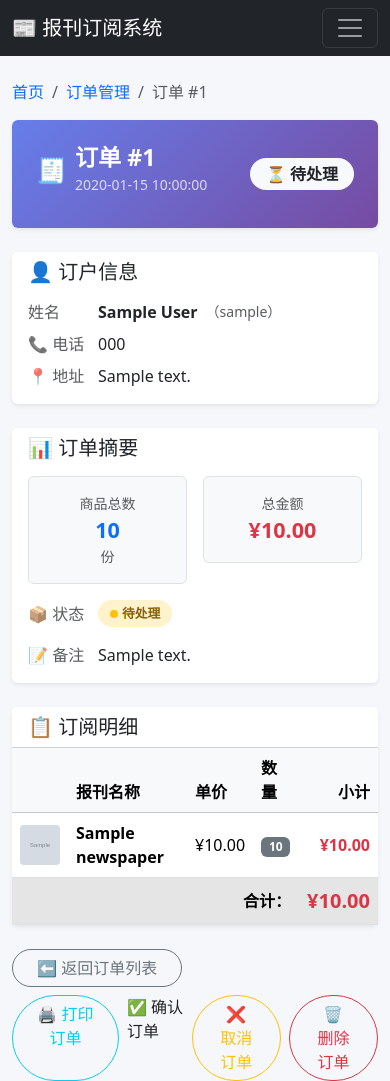
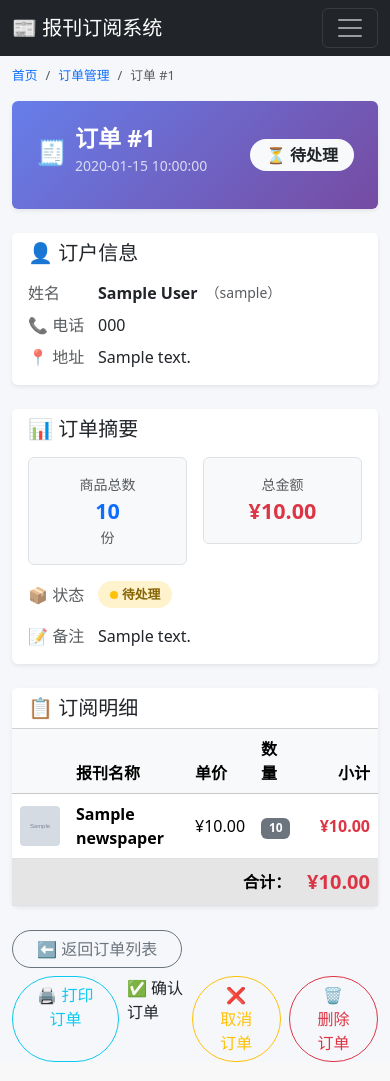
Before and after one commit to Caohuidong-oss/newspaper_system, a Flask app: page /order/detail/1 in a window 390 px wide. Run offline with Flask 2, Linux system fonts and the light colour scheme; the visitor is signed in with stand-in values (Sample User, id 1); tables that the repository leaves empty hold one stand-in row (values such as "Sample post"); grey boxes marked "Sample" are stand-in pictures; some libraries are stand-ins or nearby versions.

Commit message:
feat: 添加手机端自适应样式（响应式间距/字号/表格滚动）

```diff
--- a/templates/base.html
+++ b/templates/base.html
@@ -8,6 +8,29 @@
     <style>
         body { padding-top: 60px; background: #f5f7fa; }
         .container { margin-top: 20px; }
+
+        /* ========== 手机端优化 ========== */
+        @media (max-width: 576px) {
+            body { padding-top: 56px; }
+            .container { margin-top: 10px; padding-left: 12px; padding-right: 12px; }
+            h2 { font-size: 1.3rem; }
+            .card-body.p-5 { padding: 1.5rem !important; }
+            .display-5 { font-size: 1.6rem; }
+            .stat-card .stat-value { font-size: 1.3rem; }
+            .stat-card .stat-label { font-size: .7rem; }
+            .hero-emoji { display: none !important; }
+            /* 手机端表格横向滚动 */
+            .table-responsive-mobile { display: block; width: 100%; overflow-x: auto; -webkit-overflow-scrolling: touch; }
+            /* 按钮全宽 */
+            .btn-block-mobile { width: 100%; }
+            /* 面包屑减字号 */
+            .breadcrumb { font-size: .8rem; }
+            /* 订单卡片紧凑 */
+            .card-body.p-3 { padding: 0.8rem !important; }
+            /* 隐藏部分次要信息 */
+            .hide-mobile { display: none !important; }
+        }
+
         .role-badge {
             font-size: 0.75rem;
             padding: 2px 8px;
--- a/templates/order_detail.html
+++ b/templates/order_detail.html
@@ -114,7 +114,7 @@
         <h5 class="mb-0">📋 订阅明细</h5>
     </div>
     <div class="card-body p-0">
-        <div class="table-responsive">
+        <div class="table-responsive table-responsive-mobile">
             <table class="table table-hover align-middle mb-0">
                 <thead class="table-light">
                     <tr>
```
